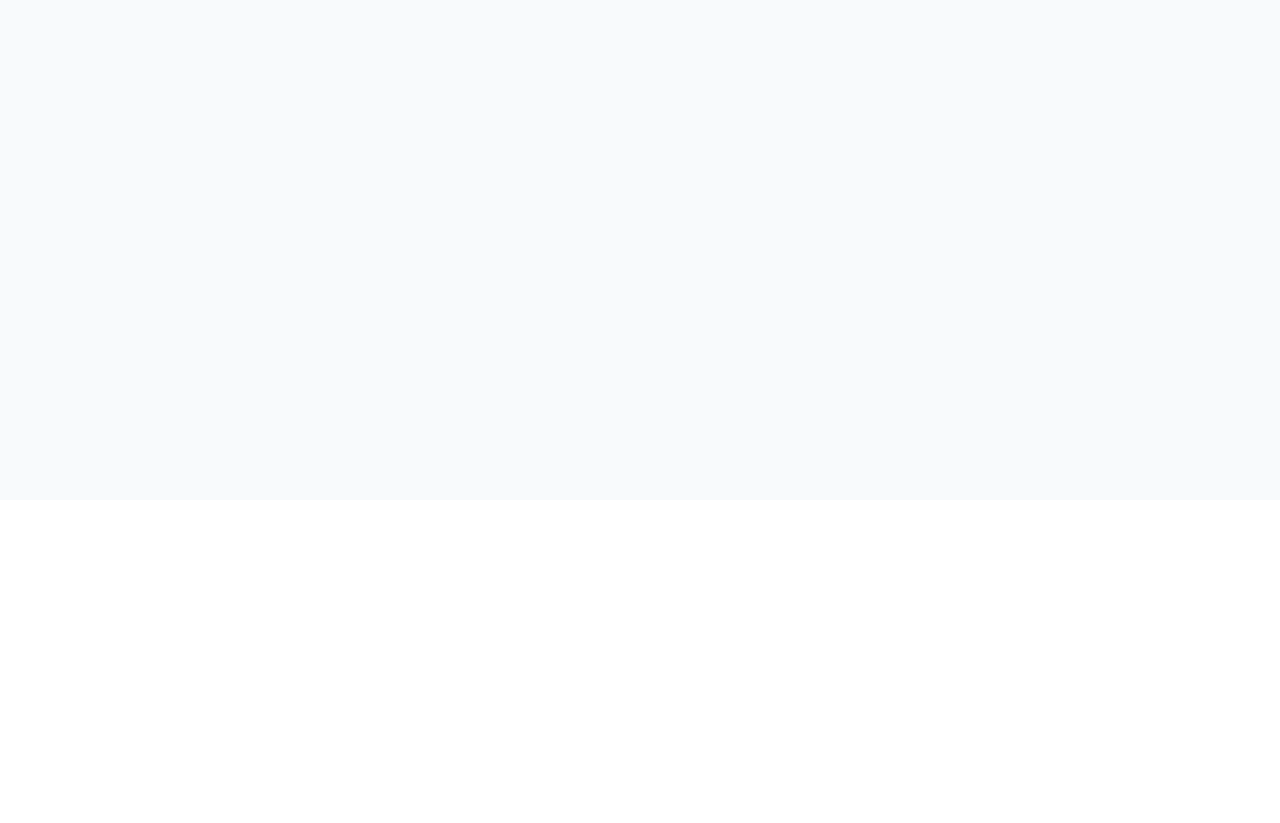
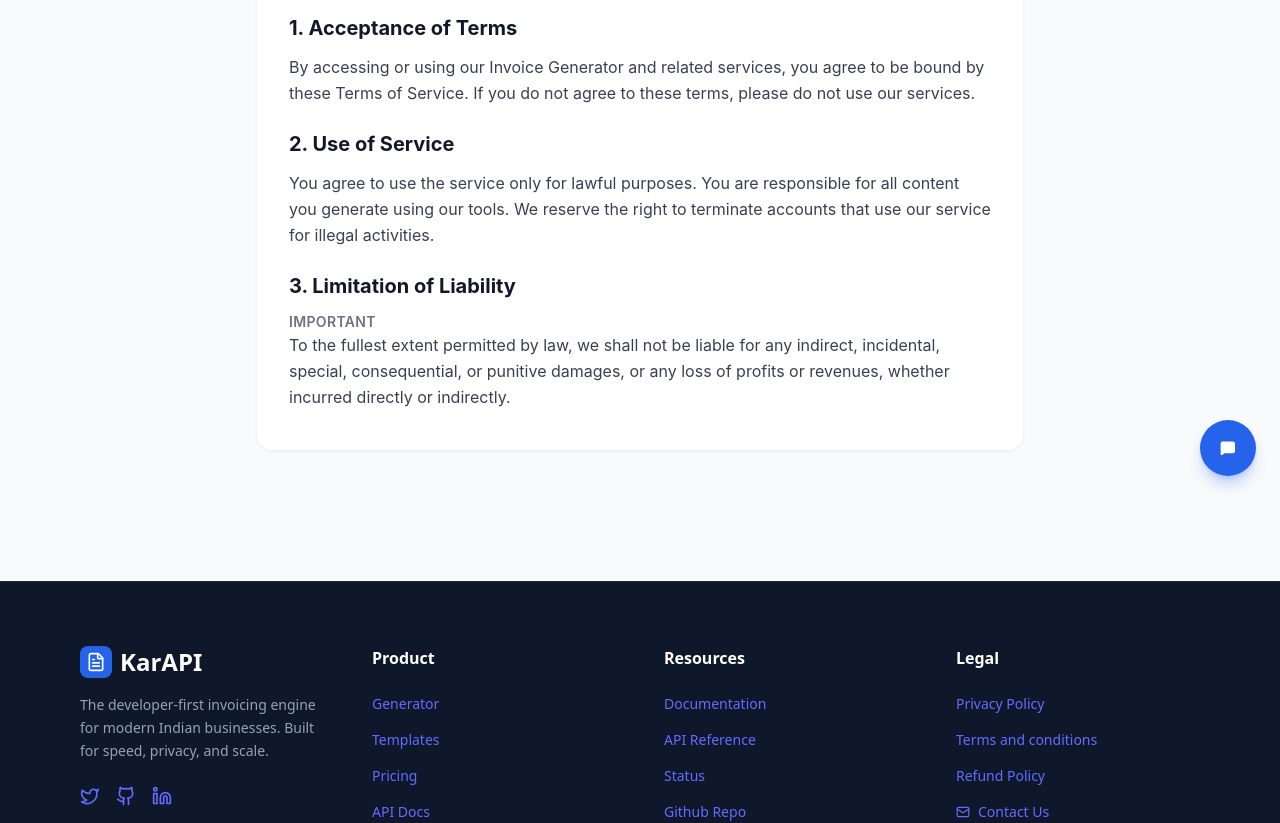
Before and after one commit to karapi-io/web, a React (Vite) app: page /terms-and-conditions in a window 1280 px wide. Before the commit this address had no page. Shown: the part 300-1123 px from the top of the page. Before the commit the page ends 800 px from the top, so only its background shows below. Built offline with nearby package versions, Linux system fonts and the light colour scheme.

Commit message:
fix: added sitemap & fixed terms and conditions

```diff
--- a/src/App.tsx
+++ b/src/App.tsx
@@ -26,7 +26,7 @@ const App: React.FC = () => {
           <Route path="/community" element={<CommunityPage />} />
           <Route path="/api-docs" element={<ApiDocs />} />
           <Route path="/privacy-policy" element={<PrivacyPolicy />} />
-          <Route path="/terms-of-service" element={<TermsOfService />} />
+          <Route path="/terms-and-conditions" element={<TermsOfService />} />
           <Route path="/refund-policy" element={<RefundPolicy />} />
         </Route>
 
--- a/src/components/Footer.tsx
+++ b/src/components/Footer.tsx
@@ -42,7 +42,7 @@ export default function Footer() {
                     <h4 className="text-white font-bold mb-6">Legal</h4>
                     <ul className="space-y-4 text-sm">
                         <li><a href="/privacy-policy" className="hover:text-blue-400 transition-colors">Privacy Policy</a></li>
-                        <li><a href="/terms-of-service" className="hover:text-blue-400 transition-colors">Terms of Service</a></li>
+                        <li><a href="/terms-and-conditions" className="hover:text-blue-400 transition-colors">Terms and conditions</a></li>
                         <li><a href="/refund-policy" className="hover:text-blue-400 transition-colors">Refund Policy</a></li>
                         <li><a href="mailto:support@karapi.io" className="hover:text-blue-400 transition-colors flex items-center gap-2"><Mail size={14} /> Contact Us</a></li>
                     </ul>
--- a/src/pages/TermsOfService.tsx
+++ b/src/pages/TermsOfService.tsx
@@ -2,7 +2,7 @@ import LegalPageLayout from '../components/LegalPageLayout';
 
 const TermsOfService = () => {
     return (
-        <LegalPageLayout title="Terms of Service" lastUpdated="December 20, 2025">
+        <LegalPageLayout title="Terms and Conditions" lastUpdated="December 20, 2025">
             <section>
                 <h2 className="text-xl font-bold text-gray-900 mb-3">1. Acceptance of Terms</h2>
                 <p>
```
Also changed, not shown: public/.robot.txt (added), 1 other file (tests, documents, lock files or other folders).
